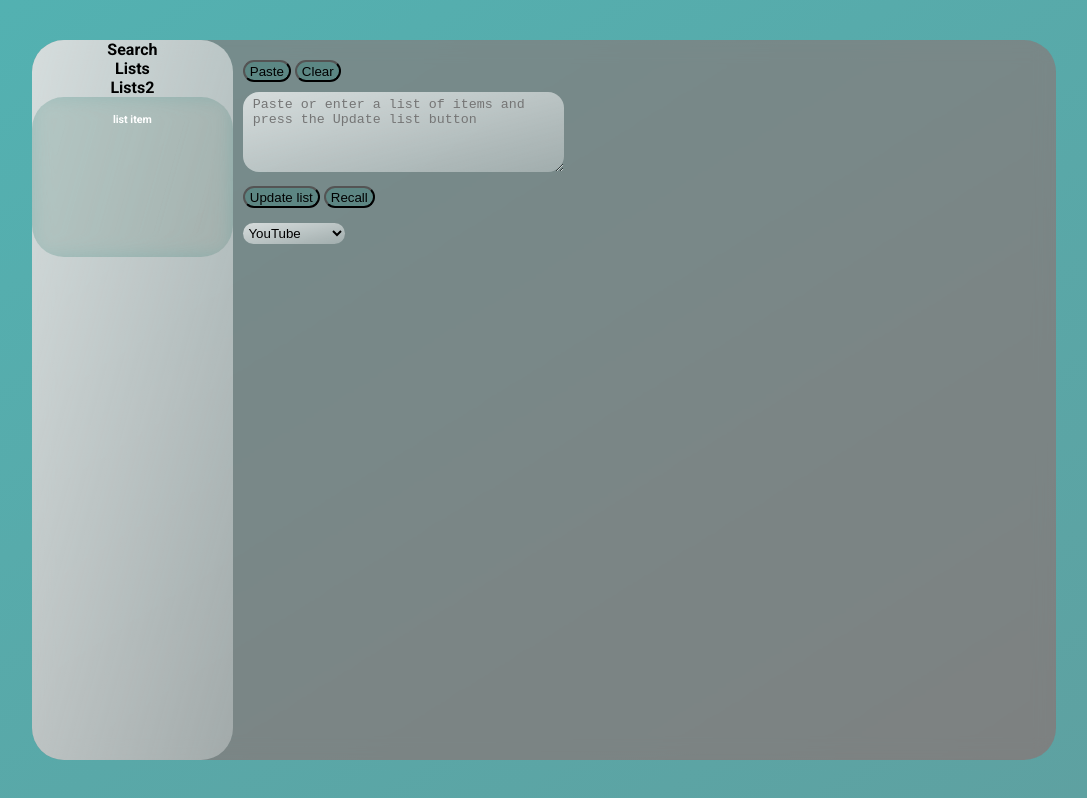
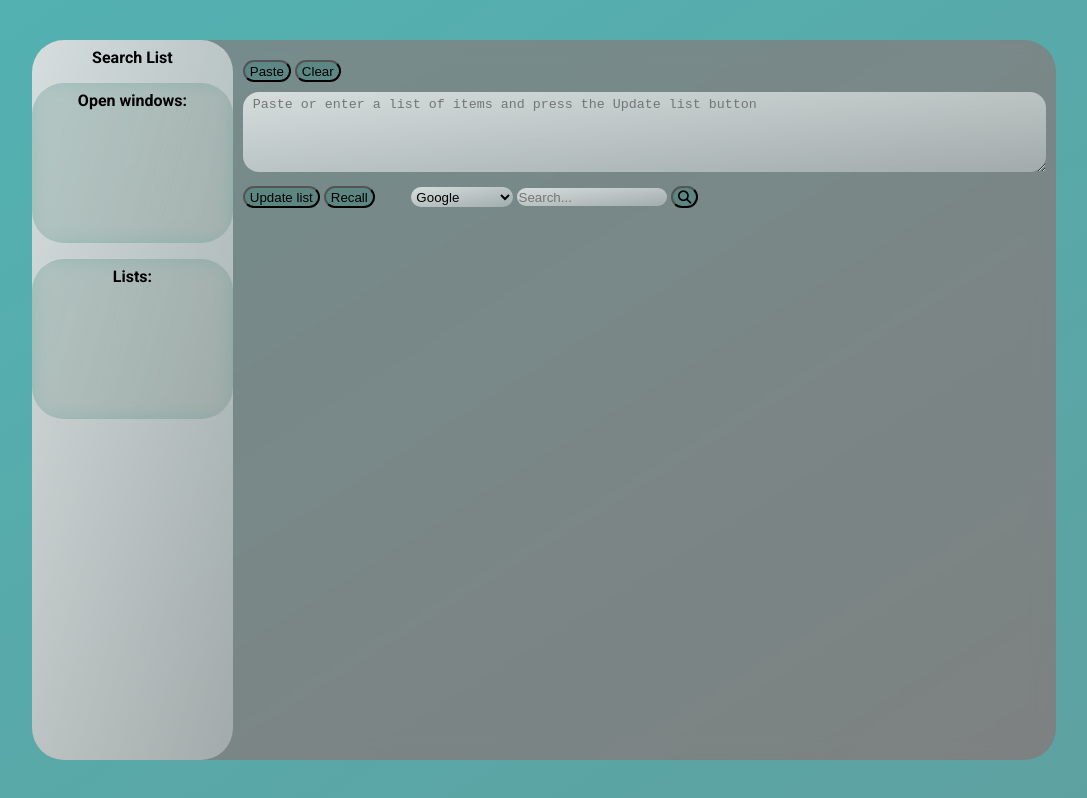
Before and after one commit to stamovm/search-list, a plain HTML site: page index.html in a window 1280 px wide. Shown: the whole page, without its empty margins (96-1183 px from the left). Drawn offline with Linux system fonts and the light colour scheme.

Commit message:
updated the design added quick search box

```diff
--- a/index.html
+++ b/index.html
@@ -4,6 +4,10 @@
     <meta charset="UTF-8" />
     <meta http-equiv="X-UA-Compatible" content="IE=edge" />
     <meta name="viewport" content="width=device-width, initial-scale=1.0" />
+    <script
+      src="https://kit.fontawesome.com/83a852bf57.js"
+      crossorigin="anonymous"
+    ></script>
     <script src="script.js" defer></script>
     <link rel="stylesheet" href="style.css" />
     <title>Search List</title>
@@ -11,35 +15,70 @@
   <body>
     <main>
       <div class="dashboard">
-        <h4>Search</h4>
-        <h4>Lists</h4>
-        <h4>Lists2</h4>
+        <h4>Search List</h4>
         <div class="lists">
-          <h6>list item</h6>
+          <h4>Open windows:</h4>
+        </div>
+        <div class="lists">
+          <h4>Lists:</h4>
         </div>
       </div>
       <div class="main-container">
         <div class="buttons">
-          <button id="btn-paste" class="btn btn-default">Paste</button>
-          <button id="btn-clear" class="btn btn-default">Clear</button>
+          <button
+            id="btn-paste"
+            class="btn btn-default"
+            title="Paste from clipboard to the edit area"
+          >
+            Paste
+          </button>
+          <button
+            id="btn-clear"
+            class="btn btn-default"
+            title="Clear the text is the edit area"
+          >
+            Clear
+          </button>
         </div>
         <textarea
           id="text-area"
           class="item"
-          name="w3review"
+          name="text-area"
           placeholder="Paste or enter a list of items and press the Update list button"
         ></textarea>
         <div class="buttons">
-          <button id="btn-update" class="btn btn-default">Update list</button>
-          <button id="btn-recall" class="btn btn-default">Recall</button>
+          <button
+            id="btn-update"
+            class="btn btn-default"
+            title="Update the list from the edit area"
+          >
+            Update list
+          </button>
+          <button
+            id="btn-recall"
+            class="btn btn-default"
+            title="Move the list to the edit area"
+          >
+            Recall
+          </button>
+
+          <select name="search engine" class="dropdown" id="s-engine">
+            <option value="Google">Google</option>
+            <option value="YouTube">YouTube</option>
+            <option value="DuckDuckGo">DuckDuckGo</option>
+            <option value="Bing">Bing</option>
+          </select>
+          <input
+            id="quick-search"
+            type="text"
+            class="item"
+            placeholder="Search..."
+          />
+          <button onclick="btnQuickSearch()" class="btn">
+            <i class="fa fa-search"></i>
+          </button>
         </div>
-        <select name="search engine" class="dropdown" id="s-engine">
-          <option value="YouTube">YouTube</option>
-          <option value="Google">Google</option>
-          <option value="Bing">Bing</option>
-          <option value="DuckDuckGo">DuckDuckGo</option>
-        </select>
-        <div id="output" class="output"></div>
+        <div id="output-lists" class=""></div>
       </div>
     </main>
   </body>
--- a/script.js
+++ b/script.js
@@ -1,10 +1,11 @@
 const textArea = document.getElementById('text-area')
-const output = document.getElementById('output')
+const output = document.getElementById('output-lists')
 const btnPaste = document.getElementById('btn-paste')
 const btnClear = document.getElementById('btn-clear')
 const btnUpdate = document.getElementById('btn-update')
 const btnRecall = document.getElementById('btn-recall')
 const sEngine = document.getElementById('s-engine')
+const quickSearch = document.getElementById('quick-search')
 
 const myData = { strings: [] }
 let openW
@@ -24,6 +25,11 @@ function isURL(url) {
   const regex =
     /((([A-Za-z]{3,9}:(?:\/\/)?)(?:[-;:&=\+\$,\w]+@)?[A-Za-z0-9.-]+|(?:www.|[-;:&=\+\$,\w]+@)[A-Za-z0-9.-]+)((?:\/[\+~%\/.\w-_]*)?\??(?:[-\+=&;%@.\w_]*)#?(?:[\w]*))?)/
   return regex.test(url)
+}
+
+function btnQuickSearch() {
+  const str = quickSearch.value
+  btnSClick(str)
 }
 
 function setSearchEngine() {
@@ -62,33 +68,57 @@ function btnXClick(str, index) {
   saveArray('mydatastrings', myData.strings)
   renderList()
 }
+function btnSaveClick() {
+  //todo focus and close functions for open windows
+  // console.log(openW)
+  // openW.focus()
+  //todo edit for lists
+  let listName = window.prompt(
+    'Enter list name:',
+    new Date().toJSON().slice(0, 10)
+  )
+}
 
 function renderList() {
   output.innerHTML = ''
   myData.strings.forEach((str, index) => {
     const div = document.createElement('div')
     div.classList.add('div-items')
+
     //btn s (search)
     const btnS = document.createElement('button')
-
-    btnS.textContent = 'search'
-    if (isURL(str)) btnS.textContent = ' open :'
-
+    // btnS.textContent = 'search'
+    btnS.innerHTML = '<i class="fa fa-search"></i>'
+    if (isURL(str)) btnS.textContent = ' open'
     btnS.classList.add('btn', 'btn-s')
     div.appendChild(btnS)
     btnS.addEventListener('click', () => btnSClick(str, index))
+
     //btn x (delete)
     const btnX = document.createElement('button')
     btnX.textContent = 'X'
     btnX.classList.add('btn', 'btn-x')
+    btnX.setAttribute('title', 'Delete')
     div.appendChild(btnX)
     btnX.addEventListener('click', () => btnXClick(str, index))
-    //text
+
+    //span (item text)
     const span = document.createElement('span')
     span.textContent = str
+    span.setAttribute('contenteditable', 'true')
     div.appendChild(span)
     output.appendChild(div)
   })
+  //btn Save list
+  const div = document.createElement('div')
+  div.classList.add('buttons')
+  const btnSave = document.createElement('button')
+  btnSave.textContent = 'Save list'
+  btnSave.classList.add('btn')
+  btnSave.setAttribute('title', 'Delete')
+  btnSave.addEventListener('click', () => btnSaveClick())
+  div.appendChild(btnSave)
+  output.appendChild(div)
 }
 
 async function paste() {
@@ -119,9 +149,4 @@ btnPaste.addEventListener('click', () => {
 
 btnClear.addEventListener('click', () => {
   textArea.value = ''
-  //todo focus and close functions for open windows
-  // console.log(openW)
-  // openW.focus()
-  //todo edit for lists
-  // let edit = window.prompt('edit:', 'default zae')
 })
--- a/style.css
+++ b/style.css
@@ -1,6 +1,6 @@
 @import url('https://fonts.googleapis.com/css2?family=Roboto:wght@400;700&display=swap');
 :root {
-  --clr-primary: rgb(54, 112, 199);
+  /* --clr-primary: rgb(54, 112, 199); */
   --clr-light: linear-gradient(
     to right bottom,
     rgba(255, 255, 255, 0.7),
@@ -49,6 +49,7 @@ main {
 .dashboard {
   display: flex;
   flex-direction: column;
+  padding-top: 0.5rem;
   flex: 1;
   width: 100%;
   min-height: 90vh;
@@ -66,17 +67,20 @@ main {
   padding: 0.1rem;
   border-radius: 1rem;
 }
+.dropdown {
+  margin-left: 2rem;
+}
 .lists {
   height: 10rem;
+  margin-top: 1rem;
   border-radius: 2rem;
-  color: white;
-  padding: 1rem;
+  color: var(--clr-light);
+  padding: 0.5rem;
   background: var(--clr-lists);
   backdrop-filter: blur(0.6rem);
 }
 .btn {
   background-color: var(--clr-lists);
-  margin-top: 10px;
   padding: 0.1rem;
   padding-left: 5px;
   padding-right: 5px;
@@ -90,6 +94,19 @@ main {
 
 .div-items {
   margin-top: 10px;
+  background: var(--clr-light);
+  border-radius: 1rem;
+}
+
+.buttons {
+  /* width: fit-content; */
+  /* display: flex; */
+  /* align-items: center; */
+  /* align-content: center; */
+  /* background-color: red; */
+  justify-content: center;
+  margin-top: 10px;
+  border-radius: 1rem;
 }
 .btn-s {
   background-color: var(--clr-dark);
@@ -104,10 +121,10 @@ main {
   margin-top: 10px;
   padding: 5px;
   padding-left: 10px;
-  width: 40%;
+  width: 100%;
   height: 5rem;
 }
-
-#s-engine {
-  margin-top: 15px;
+#quick-search {
+  width: 150px;
+  transition: width 0.4s ease;
 }
```
